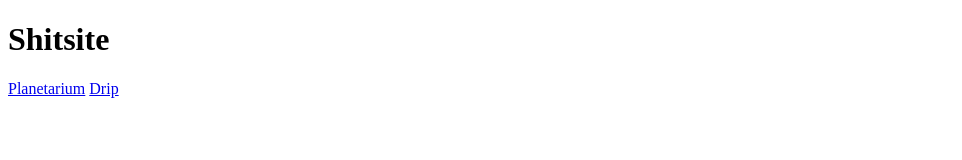
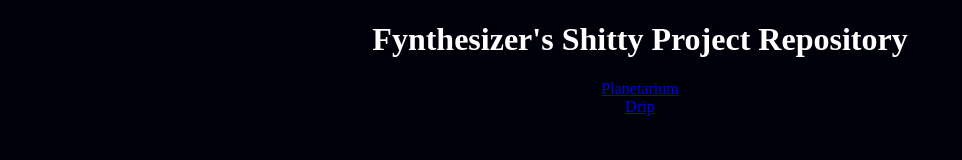
Before and after one commit to Fynthesizer/Fynthesizer.github.io, a plain HTML site: page index.html in a window 1280 px wide. Shown: the whole page, without its empty margins (0-962 px from the left). Drawn offline with Linux system fonts and the light colour scheme.

Commit message:
Redesigning

```diff
--- a/index.html
+++ b/index.html
@@ -1,8 +1,11 @@
 <!DOCTYPE html>
 <html>
+<head>
+<link rel="stylesheet" href="styles.css">
+</head>
 <body>
-<h1>Shitsite</h1>
-<a href="https://fynthesizer.github.io/Planetarium/">Planetarium</a>
+<h1>Fynthesizer's Shitty Project Repository</h1>
+<a href="https://fynthesizer.github.io/Planetarium/">Planetarium</a> <br />
 <a href="https://fynthesizer.github.io/Drip/">Drip</a>
 </body>
 </html>
--- /dev/null
+++ b/styles.css
@@ -0,0 +1,11 @@
+@font-face {
+    font-family: code;
+    src: url(assets/CODE Light.otf);
+}
+
+body {
+    background-color: rgb(0, 0, 10);
+    color: white;
+    font-family: code;
+    text-align: center;
+}
```
Also changed, not shown: assets/CODE Light.otf (added).
